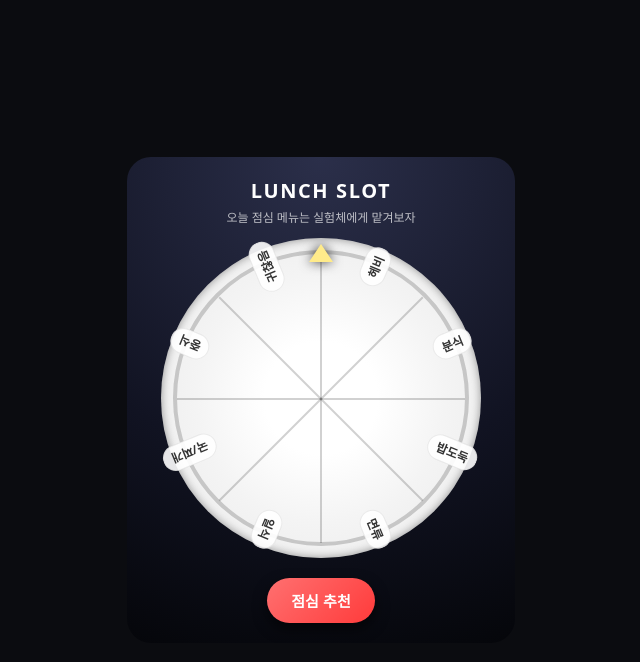
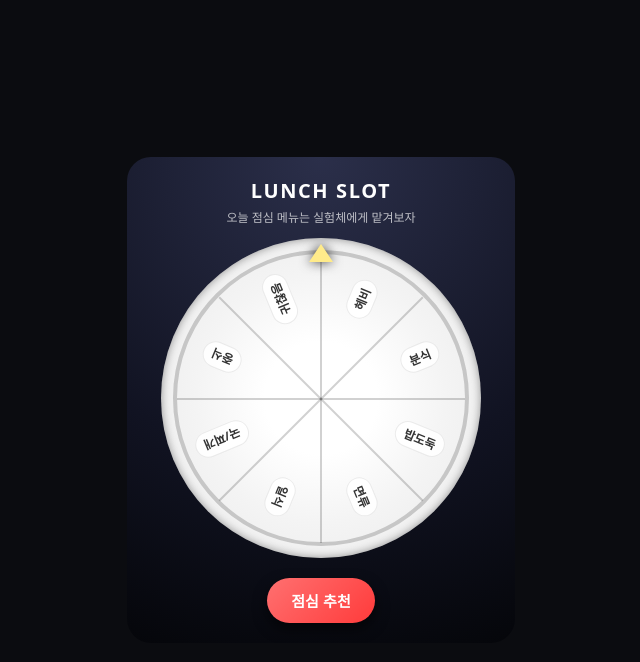
Before and after one commit to trickthing12/BlackSurvival-menu-slot, a plain HTML site: page index.html in a window 1280 px wide. Shown: the whole page, without its empty margins (319-959 px from the left). Drawn offline with Linux system fonts and the light colour scheme.

Commit message:
Update index.html

```diff
--- a/index.html
+++ b/index.html
@@ -348,7 +348,7 @@
         const label = document.createElement("div");
         label.className = "slice-label";
         // translate(거리, -50%): 거리 값이 클수록 테두리 쪽, 작을수록 원 중심 쪽
-        label.style.transform = `rotate(${centerAngle}deg) translate(70px, -50%)`;
+        label.style.transform = `rotate(${centerAngle}deg) translate(35px, -50%)`;
         label.innerHTML = `<span>${cat.label}</span>`;
         wheelEl.appendChild(label);
       });
```
